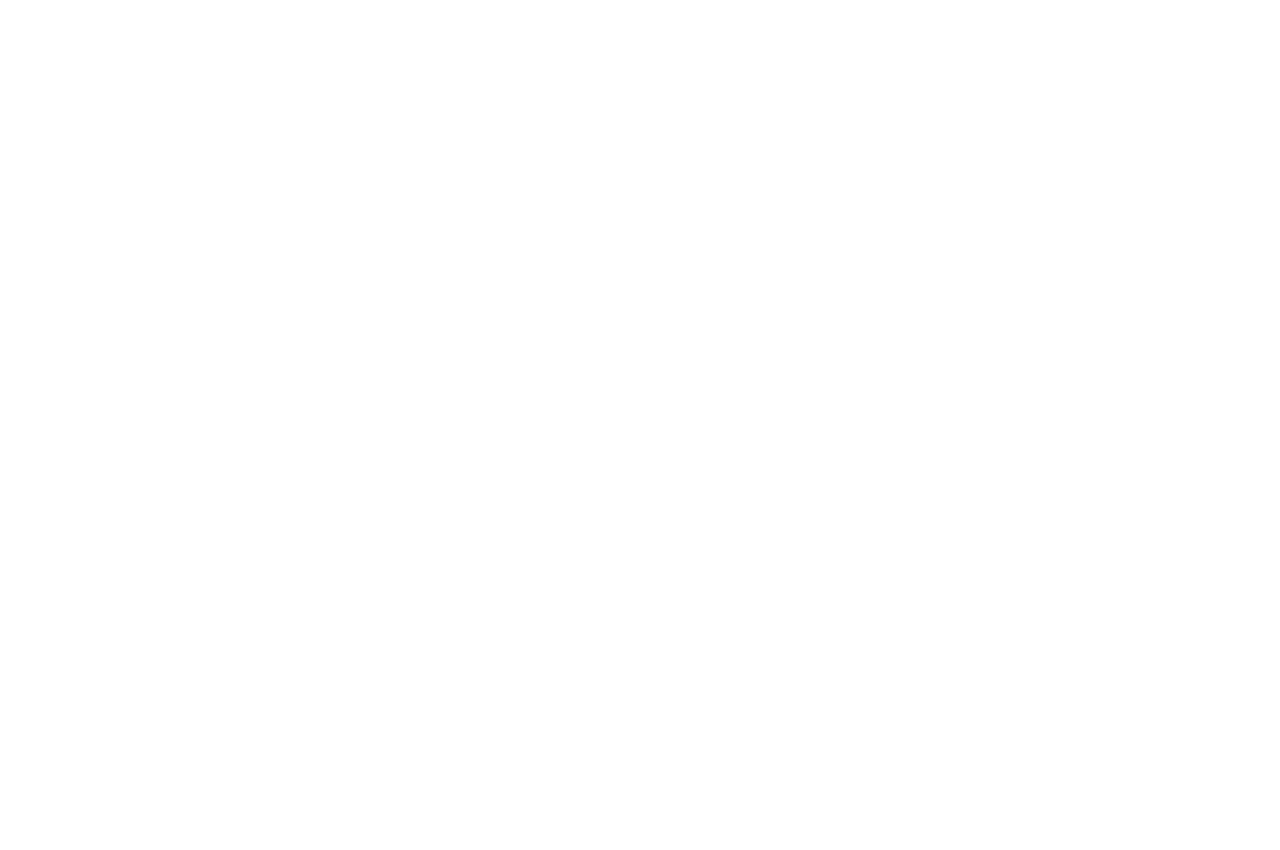
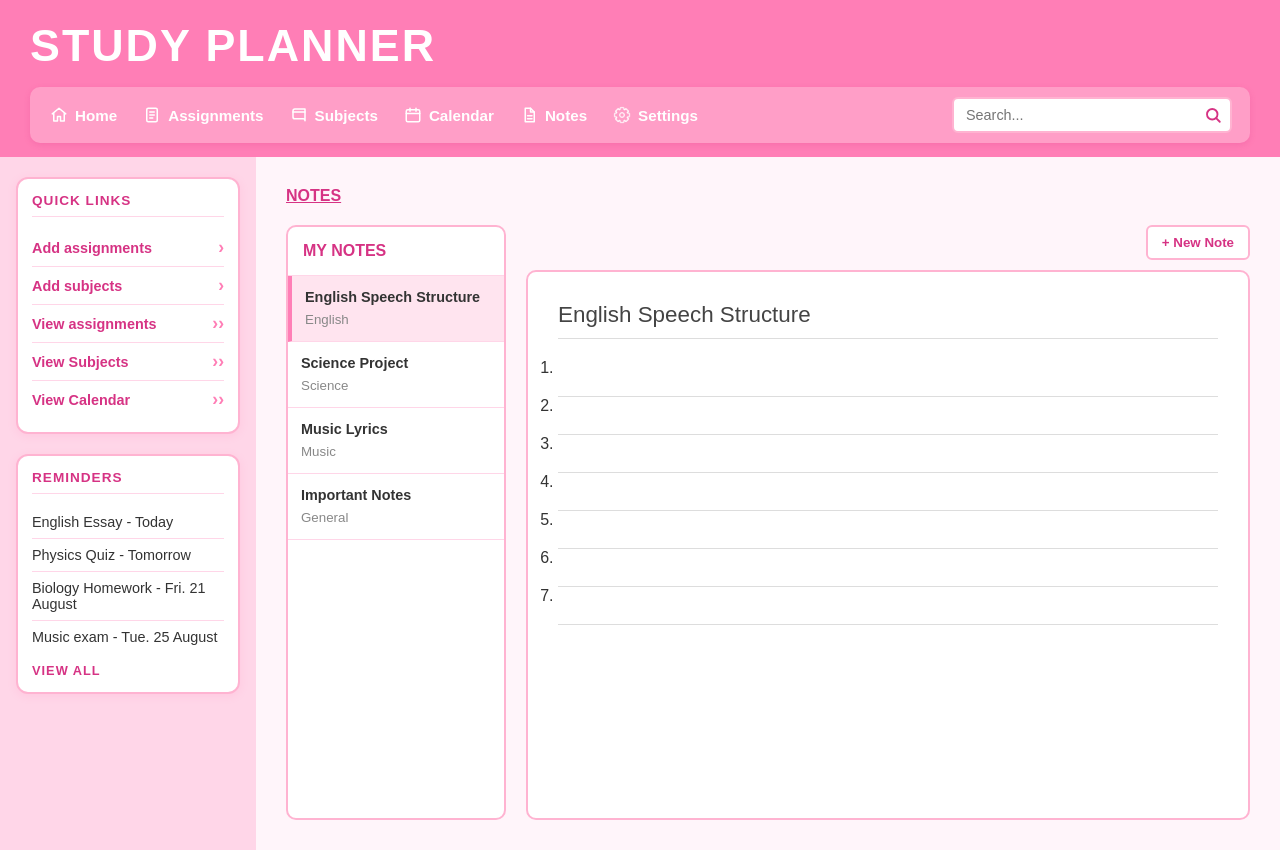
Before and after one commit to chrxssy2023/study_planner, a Flask app: page /notes in a window 1280 px wide. Before the commit the page is empty. Run offline with Flask 3, Linux system fonts and the light colour scheme.

Commit message:
Added notes page and created the layout

```diff
--- a/static/css/style.css
+++ b/static/css/style.css
@@ -371,3 +371,98 @@ input[type="submit"]:hover {
     color: #aaa;
     background: #fafafa;
 }
+
+.notes {
+    display: grid;
+    grid-template-columns: 220px 1fr;
+    gap: 20px;
+}
+
+.notes-list {
+    background: white;
+    border: 2px solid #ffb3d1;
+    border-radius: 10px;
+    overflow: hidden;
+}
+
+.notes-list h3 {
+    margin: 0;
+    padding: 15px;
+    color: #d63384;
+    text-transform: uppercase;
+    font-size: 1rem;
+    border-bottom: 1px solid #ffd6e8;
+}
+
+.note {
+    padding: 13px;
+    border-bottom: 1px solid #ffd6e8;
+    cursor: pointer;
+}
+
+.note strong {
+    display: block;
+    font-size: 0.9rem;
+    margin-bottom: 5px;
+}
+
+.note small {
+    color: #888;
+}
+
+.note:hover {
+    background: #fff0f6;
+}
+
+.note.selected {
+    background: #ffe4ef;
+    border-left: 4px solid #ff7eb6;
+}
+
+.note-content {
+    width: 100%;
+}
+
+.note-top {
+    text-align: right;
+    margin-bottom: 10px;
+}
+
+.note-top button {
+    padding: 8px 14px;
+    background: white;
+    border: 2px solid #ffb3d1;
+    border-radius: 6px;
+    color: #d63384;
+    font-weight: bold;
+    cursor: pointer;
+}
+
+.note-top button:hover {
+    background: #ffe4ef;
+}
+
+.note-paper {
+    min-height: 550px;
+    padding: 30px;
+    background: white;
+    border: 2px solid #ffb3d1;
+    border-radius: 10px;
+}
+
+.note-paper h2 {
+    color: #444;
+    font-size: 1.4rem;
+    font-weight: normal;
+    border-bottom: 1px solid #ddd;
+    padding-bottom: 10px;
+}
+
+.note-paper ol {
+    margin-top: 15px;
+}
+
+.note-paper li {
+    height: 38px;
+    border-bottom: 1px solid #ddd;
+}
--- a/templates/notes.html
+++ b/templates/notes.html
@@ -0,0 +1,62 @@
+{% extends "base.html" %}
+
+{% block main %}
+
+<h2 class="page-title">Notes</h2>
+
+<div class="notes">
+
+    <div class="notes-list">
+
+        <h3>My Notes</h3>
+
+        <div class="note selected">
+            <strong>English Speech Structure</strong>
+            <small>English</small>
+        </div>
+
+        <div class="note">
+            <strong>Science Project</strong>
+            <small>Science</small>
+        </div>
+
+        <div class="note">
+            <strong>Music Lyrics</strong>
+            <small>Music</small>
+        </div>
+
+        <div class="note">
+            <strong>Important Notes</strong>
+            <small>General</small>
+        </div>
+
+    </div>
+
+
+    <div class="note-content">
+
+        <div class="note-top">
+            <button>+ New Note</button>
+        </div>
+
+        <div class="note-paper">
+
+            <h2>English Speech Structure</h2>
+
+            <ol>
+                <li></li>
+                <li></li>
+                <li></li>
+                <li></li>
+                <li></li>
+                <li></li>
+                <li></li>
+            </ol>
+
+        </div>
+
+    </div>
+
+</div>
+
+{% endblock %}
```
